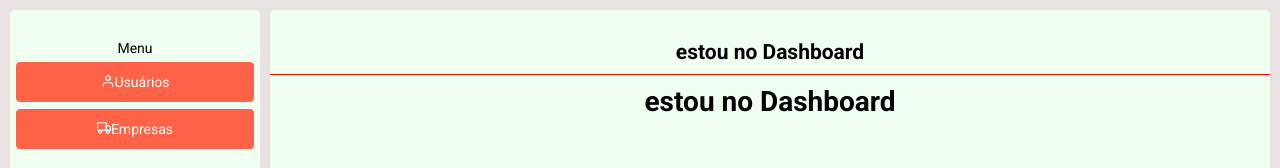
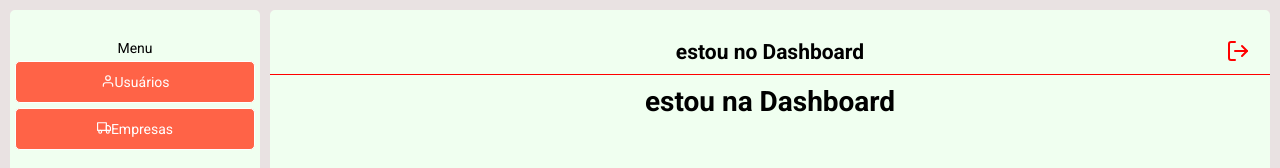
Before and after one commit to Iudhyy/inventario-frontend, a React (Create React App) app: page /dashboard in a window 1280 px wide. Shown: the top 168 px of the page. Built offline with nearby package versions, Linux system fonts and the light colour scheme.

Commit message:
atualizando o codigo dnv

```diff
--- a/package.json
+++ b/package.json
@@ -7,6 +7,7 @@
     "@testing-library/react": "^13.3.0",
     "@testing-library/user-event": "^13.5.0",
     "react": "^18.2.0",
+    "react-confirm-alert": "^3.0.6",
     "react-dom": "^18.2.0",
     "react-icons": "^4.4.0",
     "react-router-dom": "^5.2.0",
--- a/src/componentes/Head/index.js
+++ b/src/componentes/Head/index.js
@@ -1,9 +1,42 @@
+import { FiLogOut } from "react-icons/fi"
+import { useHistory } from "react-router-dom";
+import { confirmAlert } from 'react-confirm-alert'; // Import
+import 'react-confirm-alert/src/react-confirm-alert.css'; // Import css
 export default function Head({title}){
+    const history = useHistory();
+    const logoff=()=>{
+            // history.push("/");
+            window.location.href="/";
+    }
+    function saida() {
+        confirmAlert({
+          title: 'Atenção',
+          message: 'Desejar realmente sair do sistema?',
+          buttons: [
+            {
+              label: 'Não',
+              onClick: () => alert('Click Não')
+            },
+            {
+              label: 'Sim',
+              onClick: () => {logoff()}
+            }
+          ]
+        });
+      };
     return(
         <div className="head">
             <div className="title">
                 <h2>{title}</h2>
             </div>
+            <div className="logoff">
+                    <FiLogOut
+                        size={24}
+                        color="red"
+                        cursor="pointer"
+                        onClick={saida}
+                    />
+                </div>
         </div>
     )
 }
--- a/src/global.css
+++ b/src/global.css
@@ -94,7 +94,7 @@ form input{
 .logoff{
     position:absolute;
     right: 0;
-    padding-left: 20px;
+    margin-right: 30px;
 }
 .button_new{
     width: 50%;
--- a/src/pages/dashboard/index.js
+++ b/src/pages/dashboard/index.js
@@ -8,7 +8,7 @@ export default function Dashboard(){
     <Menu />
     <div className="principal">
     <Head title="estou no Dashboard" />
-    <h1>estou no Dashboard</h1>
+    <h1>estou na Dashboard</h1>
     </div>
 
 </div>
```
Also changed, not shown: 2 other files (tests, documents, lock files or other folders).
